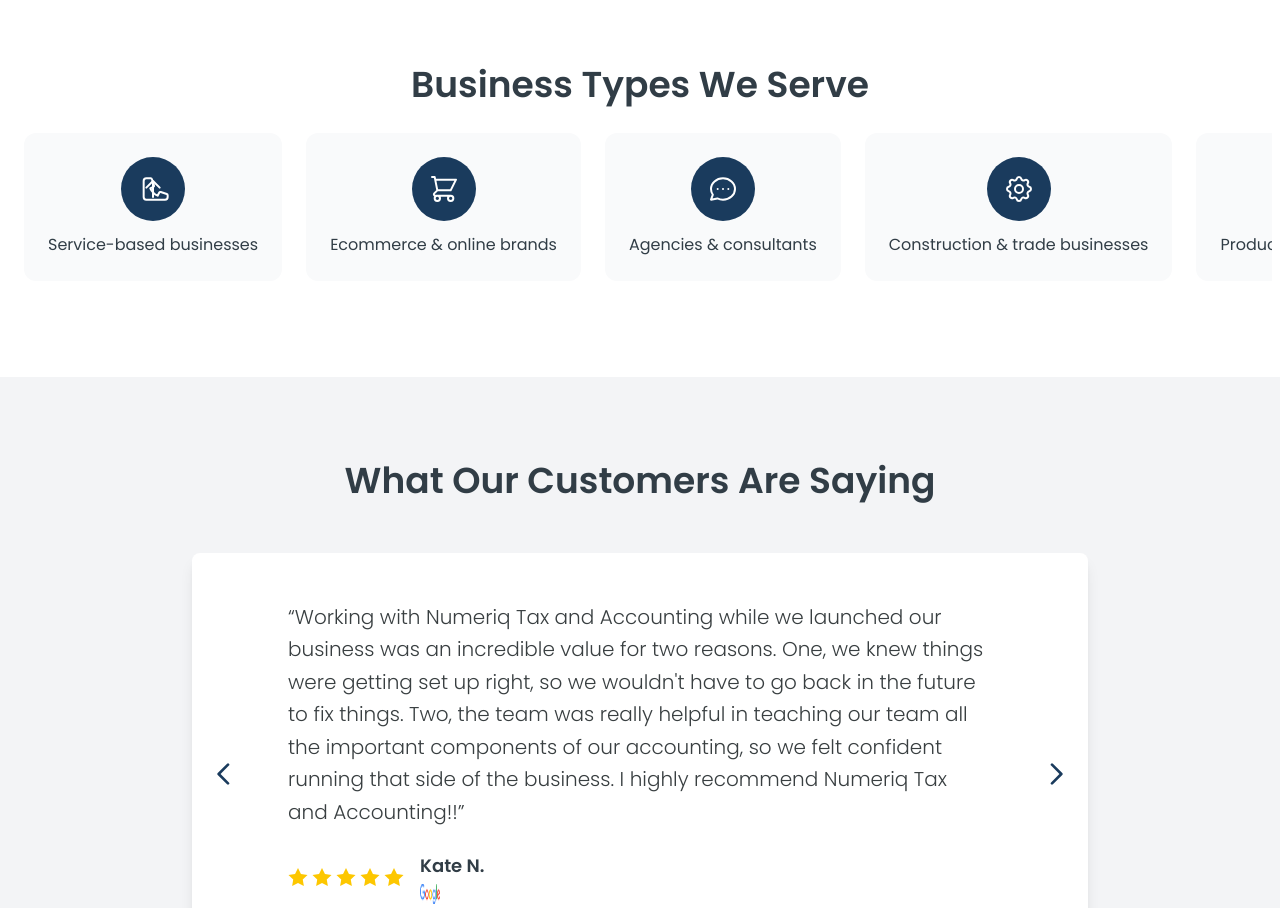
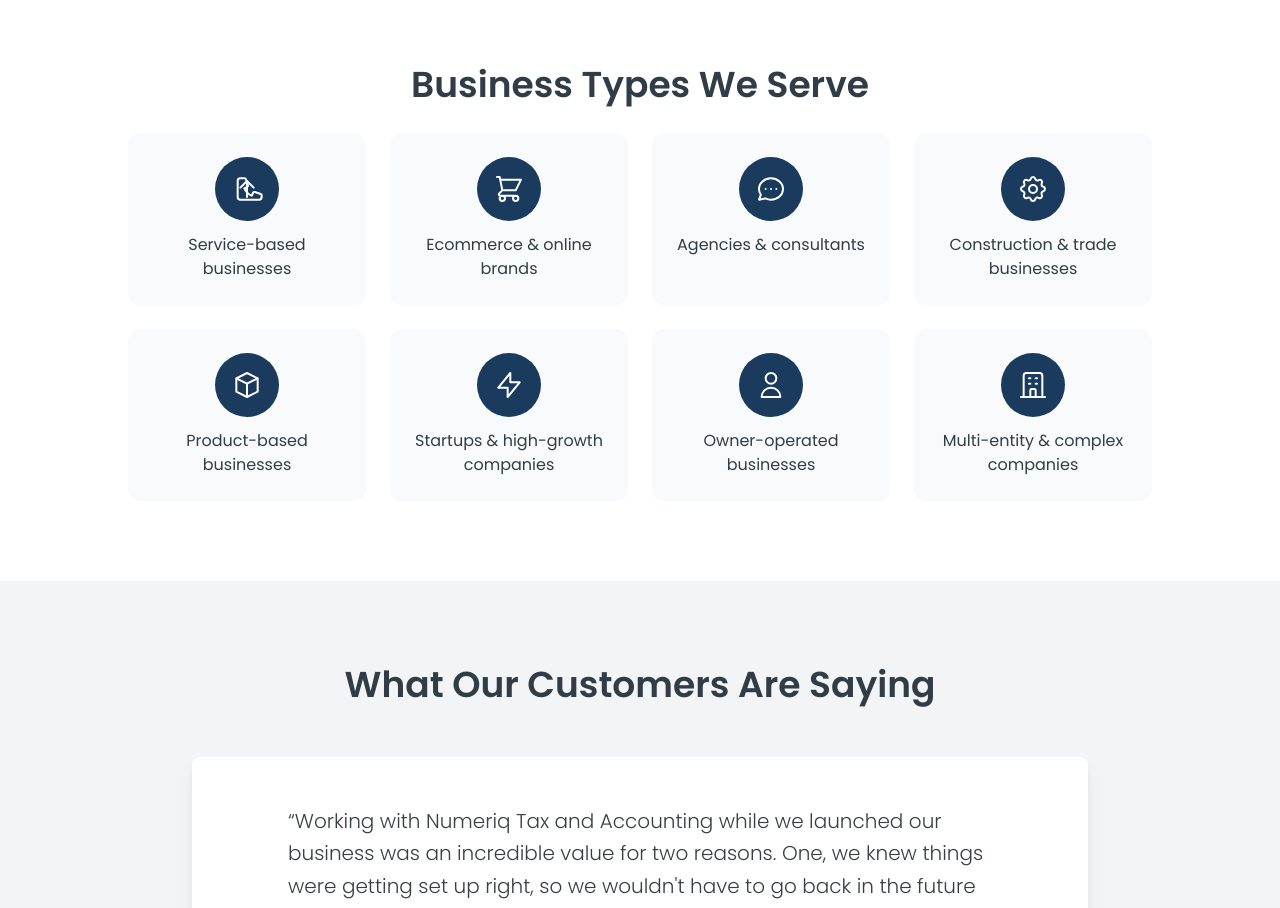
Before and after one commit to BenjaminBlois/website, a Next.js app: page / in a window 1280 px wide. Shown: the part 3800-4708 px from the top of the page. Built offline with nearby package versions, Linux system fonts and the light colour scheme.

Commit message:
Business Types: replace horizontal scroller with 4x2 grid layout

```diff
--- a/app/components/IndustriesPreview.tsx
+++ b/app/components/IndustriesPreview.tsx
@@ -76,14 +76,12 @@
           Business Types We Serve
         </h2>
 
-        {/* Horizontal Scroller */}
-        <div className="relative">
-          <div className="overflow-x-auto pb-4 -mx-4 px-4 scrollbar-hide">
-            <div className="flex gap-4 md:gap-6" style={{ minWidth: 'max-content' }}>
+        {/* Two Row Grid */}
+        <div className="grid grid-cols-2 md:grid-cols-4 gap-4 md:gap-6 max-w-5xl mx-auto">
           {businessTypes.map((type, index) => (
             <div
               key={index}
-                  className="flex flex-col items-center gap-3 bg-gray-50 rounded-xl p-6 min-w-[160px] md:min-w-[180px] hover:bg-gray-100 transition-colors"
+              className="flex flex-col items-center gap-3 bg-gray-50 rounded-xl p-6 hover:bg-gray-100 transition-colors"
             >
               <div className="w-16 h-16 bg-[#1A3B5D] text-white rounded-full flex items-center justify-center">
                 {renderIcon(type.icon)}
@@ -95,18 +93,6 @@
           ))}
         </div>
       </div>
-        </div>
-      </div>
-
-      <style jsx>{`
-        .scrollbar-hide::-webkit-scrollbar {
-          display: none;
-        }
-        .scrollbar-hide {
-          -ms-overflow-style: none;
-          scrollbar-width: none;
-        }
-      `}</style>
     </section>
   );
 }
```
Lines whose indentation alone changed are shown as unchanged.
